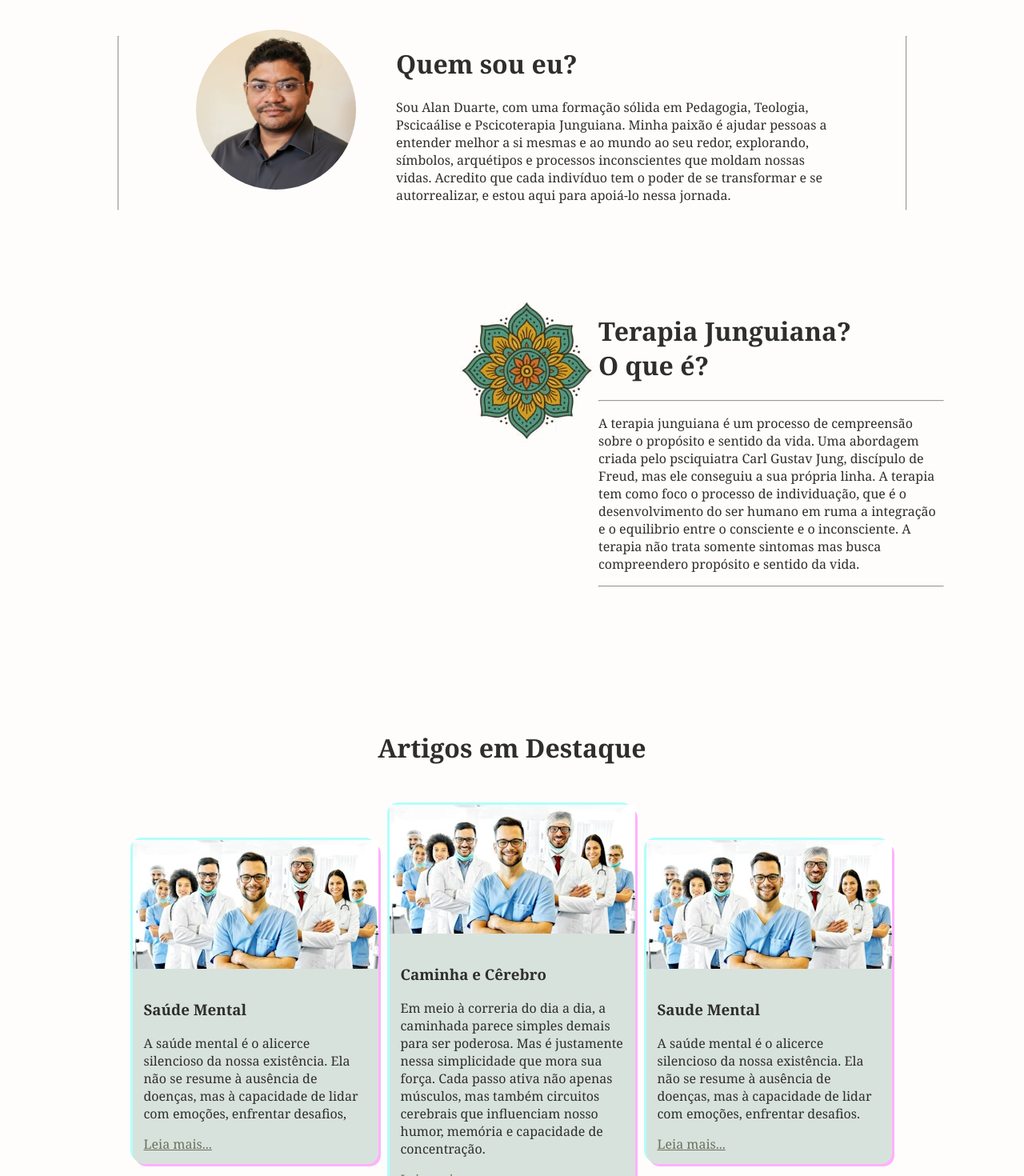
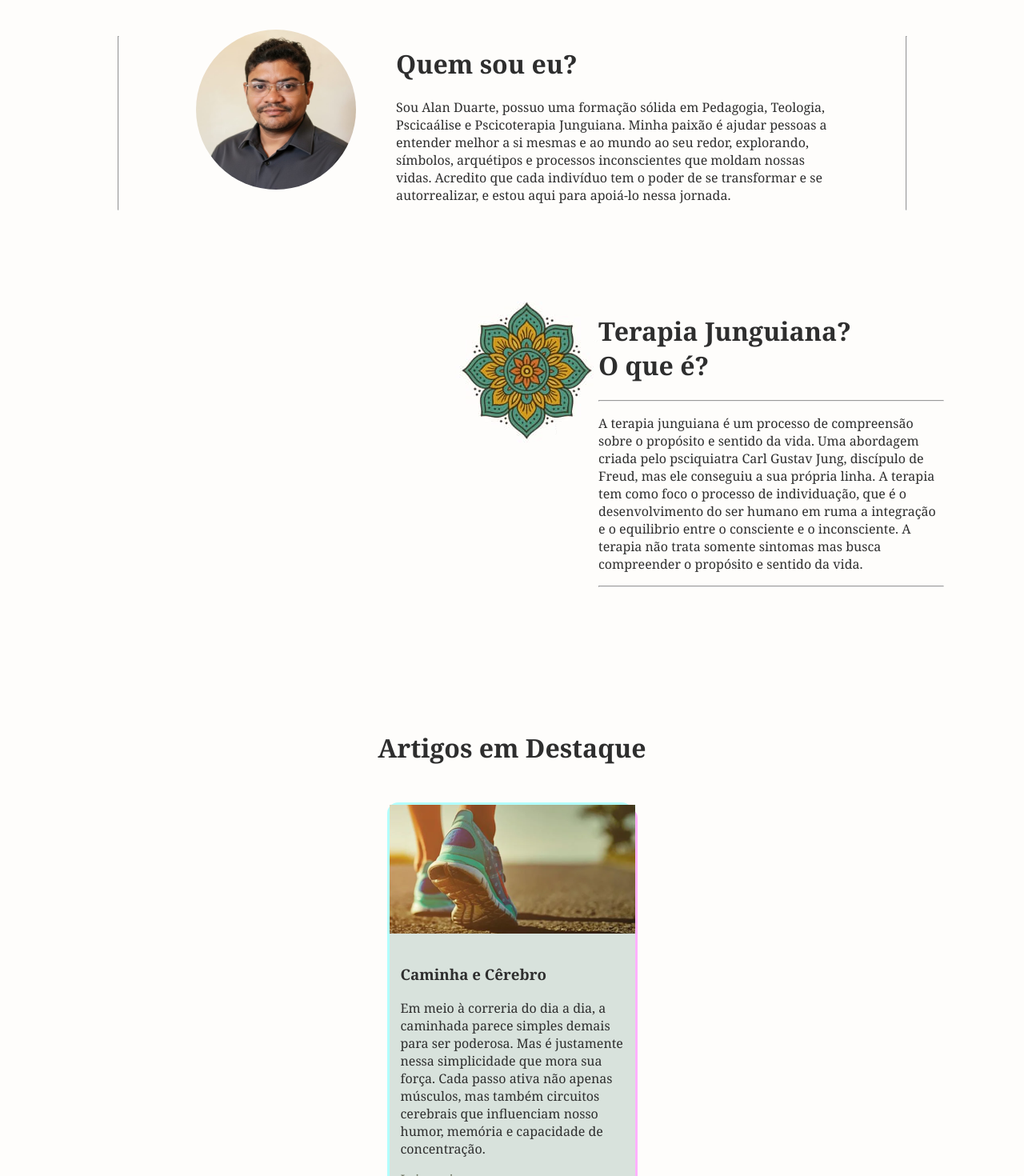
Before and after one commit to alanpsic/site_alan, a React (Vite) app: page / in a window 1280 px wide. Shown: the part 720-2190 px from the top of the page at 80% size. Built offline with nearby package versions, Linux system fonts and the light colour scheme.

Commit message:
Finalizando página básica

```diff
--- a/src/Components/artigos/index.tsx
+++ b/src/Components/artigos/index.tsx
@@ -12,7 +12,7 @@ export function Artigos()
             <h1>Artigos em Destaque</h1>
 
             <div className={style.cardsContainer}>
-                <div className={style.card}>
+                {/*<div className={style.card}>
 
                     <img src={saudeImg} alt="" />
 
@@ -22,11 +22,11 @@ export function Artigos()
                         <p>{ primeiroArtigo.texto_simplificado } </p>
                         <Link className={style.link} to="/artigo/tema_1"> Leia mais... </Link>
                     </div>
-                </div>
+                </div>*/}
 
                 <div className={style.card}>
 
-                    <img src={saudeImg} alt="" />
+                    <img src={segundoArtigo.imagem} alt="" />
 
                     <div className={style.cardContent}>
                         <h3>{ segundoArtigo.tema }</h3>
@@ -36,7 +36,7 @@ export function Artigos()
                     </div>
                 </div>
 
-                <div className={style.card}>
+                {/*<div className={style.card}>
 
                     <img src={saudeImg} alt="" />
 
@@ -46,7 +46,7 @@ export function Artigos()
                         <p>{ terceiroArtigo.texto_simplificado }</p>
                         <Link className={style.link} to="/artigo/tema_3"> Leia mais... </Link>
                     </div>
-                </div>
+                </div>*/}
             </div>
 
 
--- a/src/Components/sobre-mim/index.tsx
+++ b/src/Components/sobre-mim/index.tsx
@@ -17,7 +17,7 @@ export function QuemSouEu()
             <div className={style.sobreMim}>
                 <h1>Quem sou eu?</h1>
                 <p>
-                    Sou Alan Duarte, com uma formação sólida em Pedagogia, Teologia, Pscicaálise e Pscicoterapia Junguiana. Minha paixão é ajudar pessoas a entender melhor a si mesmas e ao mundo ao seu redor, explorando, símbolos, arquétipos e processos inconscientes que moldam nossas vidas. Acredito que cada indivíduo tem o poder de se transformar e se autorrealizar, e estou aqui para apoiá-lo nessa jornada.
+                    Sou Alan Duarte, possuo uma formação sólida em Pedagogia, Teologia, Pscicaálise e Pscicoterapia Junguiana. Minha paixão é ajudar pessoas a entender melhor a si mesmas e ao mundo ao seu redor, explorando, símbolos, arquétipos e processos inconscientes que moldam nossas vidas. Acredito que cada indivíduo tem o poder de se transformar e se autorrealizar, e estou aqui para apoiá-lo nessa jornada.
                 </p>
             </div>
 
--- a/src/pages/artigo/index.tsx
+++ b/src/pages/artigo/index.tsx
@@ -5,6 +5,8 @@ import style from "./style.module.css";
 import { Link } from "react-router-dom";
 
 import primeiroArtigoImg from "../../images/Artigos/SaudeMentalDetail.png";
+import segundoArtigoImg from "../../images/Artigos/CaminhadaImg.png";
+import terceiroArtigoImg from "../../images/Artigos/SaudeMentalDetail.png";
 
 interface ArtigoData
 {
@@ -25,14 +27,14 @@ export const segundoArtigo = {
     tema: "Caminha e Cêrebro",
     texto: ["Em meio à correria do dia a dia, a caminhada parece simples demais para ser poderosa. Mas é justamente nessa simplicidade que mora sua força. Cada passo ativa não apenas músculos, mas também circuitos cerebrais que influenciam nosso humor, memória e capacidade de concentração.", "o caminhar, o cérebro recebe uma dose natural de endorfinas, reduzindo o estresse e promovendo bem-estar. A circulação sanguínea aumenta, levando mais oxigênio às células cerebrais, o que favorece a clareza mental e a criatividade. Não é por acaso que grandes pensadores, como Nietzsche e Darwin, faziam longas caminhadas para estimular ideias.", "Mais do que exercício físico, caminhar é um ritual de reconexão. É quando o barulho externo se silencia e o cérebro encontra espaço para reorganizar pensamentos, processar emoções e até resolver problemas que pareciam insolúveis.", "Caminhar é gratuito, acessível e profundamente transformador. É o tipo de terapia que não exige divã — apenas disposição para sair e deixar o corpo guiar a mente."],
     texto_simplificado: "Em meio à correria do dia a dia, a caminhada parece simples demais para ser poderosa. Mas é justamente nessa simplicidade que mora sua força. Cada passo ativa não apenas músculos, mas também circuitos cerebrais que influenciam nosso humor, memória e capacidade de concentração.",
-    imagem: primeiroArtigoImg
+    imagem: segundoArtigoImg
 };
 
 export const terceiroArtigo = {
     tema: "Saude Mental",
     texto: ["A saúde mental é o alicerce silencioso da nossa existência. Ela não se resume à ausência de doenças, mas à capacidade de lidar com emoções, enfrentar desafios."],
     texto_simplificado: "A saúde mental é o alicerce silencioso da nossa existência. Ela não se resume à ausência de doenças, mas à capacidade de lidar com emoções, enfrentar desafios.",
-    imagem: primeiroArtigoImg
+    imagem: terceiroArtigoImg
 }
 
 export function Artigo()
--- a/src/pages/home/index.tsx
+++ b/src/pages/home/index.tsx
@@ -22,11 +22,11 @@ export function Home()
                     <h1>Terapia Junguiana? O que é?</h1>
                     <hr />
                     <p>
-                        A terapia junguiana é um processo de cempreensão sobre o propósito e sentido da vida.
+                        A terapia junguiana é um processo de compreensão sobre o propósito e sentido da vida.
                         Uma abordagem criada pelo psciquiatra Carl Gustav Jung, discípulo de Freud, mas ele conseguiu
                         a sua própria linha. A terapia tem como foco o processo de individuação, que é o desenvolvimento
                         do ser humano em ruma a integração e o equilibrio entre o consciente e o inconsciente.
-                        A terapia não trata somente sintomas mas busca compreendero propósito e sentido da vida.
+                        A terapia não trata somente sintomas mas busca compreender o propósito e sentido da vida.
                     </p>
                     <hr />
                 </div>
```
